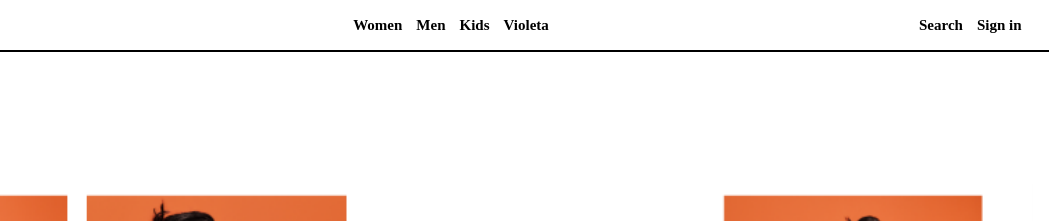
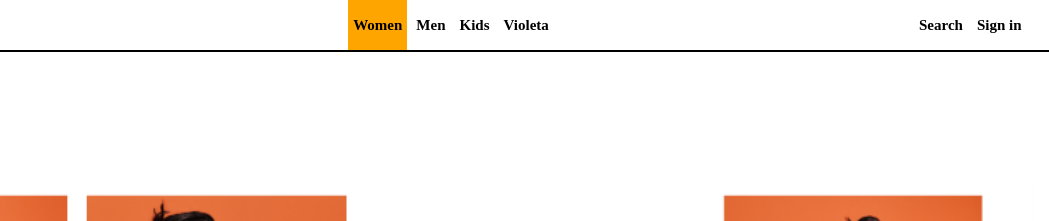
Before and after one commit to shathashaath/product-sale, a plain HTML site: page index.html in a window 1280 px wide. In both pictures the pointer is over the item "Women". Shown: the top 221 px of the page, 231-1280 px from the left. Drawn offline with Linux system fonts and the light colour scheme.

Commit message:
add hover to li elements

```diff
--- a/css/style.css
+++ b/css/style.css
@@ -20,6 +20,9 @@ ul{
   padding: 5px;
   font-size: 15px;
   font-weight: bold;
+}
+li:hover {
+    background-color: orange;
 }
 .logo-img {
   float: left;
```
